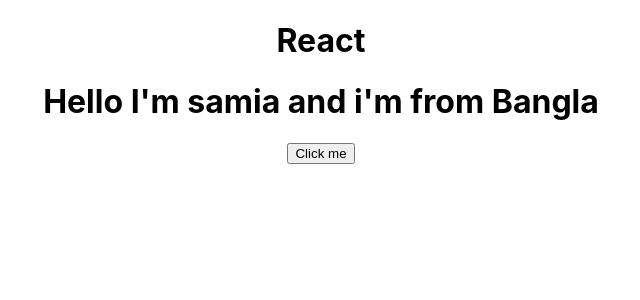
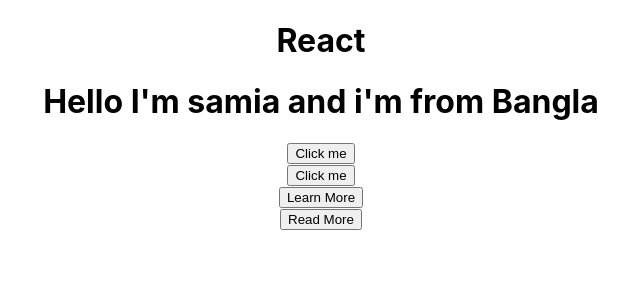
Before and after one commit to mrsamia/react_tuitorial, a React (Create React App) app: page / in a window 1280 px wide. Shown: the top 300 px of the page, without its empty margins (319-959 px from the left). Built offline with nearby package versions, Linux system fonts and the light colour scheme.

Commit message:
SRM | Button_Event_Handler_passing_arguments

```diff
--- a/src/App.js
+++ b/src/App.js
@@ -1,6 +1,8 @@
 
 import './App.css';
+import Button_event_Handlr from './components/Button_event_Handlr';
 import Functional_cmpnt from './components/Functional_cmpnt';
+
 
 
 function App() {
@@ -8,7 +10,7 @@ function App() {
     <div className="App">
       <h1>React</h1>
       <Functional_cmpnt name="samia" country="Bangla"/>
-
+      <Button_event_Handlr/>
     </div>
   );
 }
--- /dev/null
+++ b/src/components/Button_event_Handlr.js
@@ -0,0 +1,30 @@
+function Button_event_Handlr(){
+
+ {/* onclick event handler
+ // button click event */}
+    function onclckk(){
+        alert("aaaa");
+    }
+
+{/*Passing argument with onclick event handler */}
+function onclck(a){
+    alert(a);
+}
+
+    return(
+
+        <div>
+            <div>
+                {/* onclick event handler
+                // button click event */}
+            <button onClick={onclckk}>Learn More</button>
+            </div>
+            <div>
+                 {/*Passing argument with onclick event handler */}
+            <button onClick={onclck.bind(this,"This button is clicked")}>Read More</button>
+            </div>
+
+        </div>
+    );
+}
+export default Button_event_Handlr;
--- a/src/components/Functional_cmpnt.js
+++ b/src/components/Functional_cmpnt.js
@@ -2,9 +2,9 @@ import React from 'react';
 
 function Functional_cmpnt(props) {
 
-function Dothis(a){
-    alert(a);
-}
+    function Dothis(a) {
+        alert(a);
+    }
 
 
 
@@ -12,7 +12,11 @@ function Dothis(a){
         <div>
             <h1>Hello I'm {props.name} and i'm from {props.country}</h1>
 
-            <button onClick={Dothis.bind(this,"Button is clicked")}>Click me</button>
+            <button onClick={Dothis.bind(this, "Button is clicked")}>Click me</button>
+            <div>
+                <button onClick={Dothis.bind(this, "Button is not clicked")}>Click me</button>
+            </div>
+
         </div>
     );
 }
```
